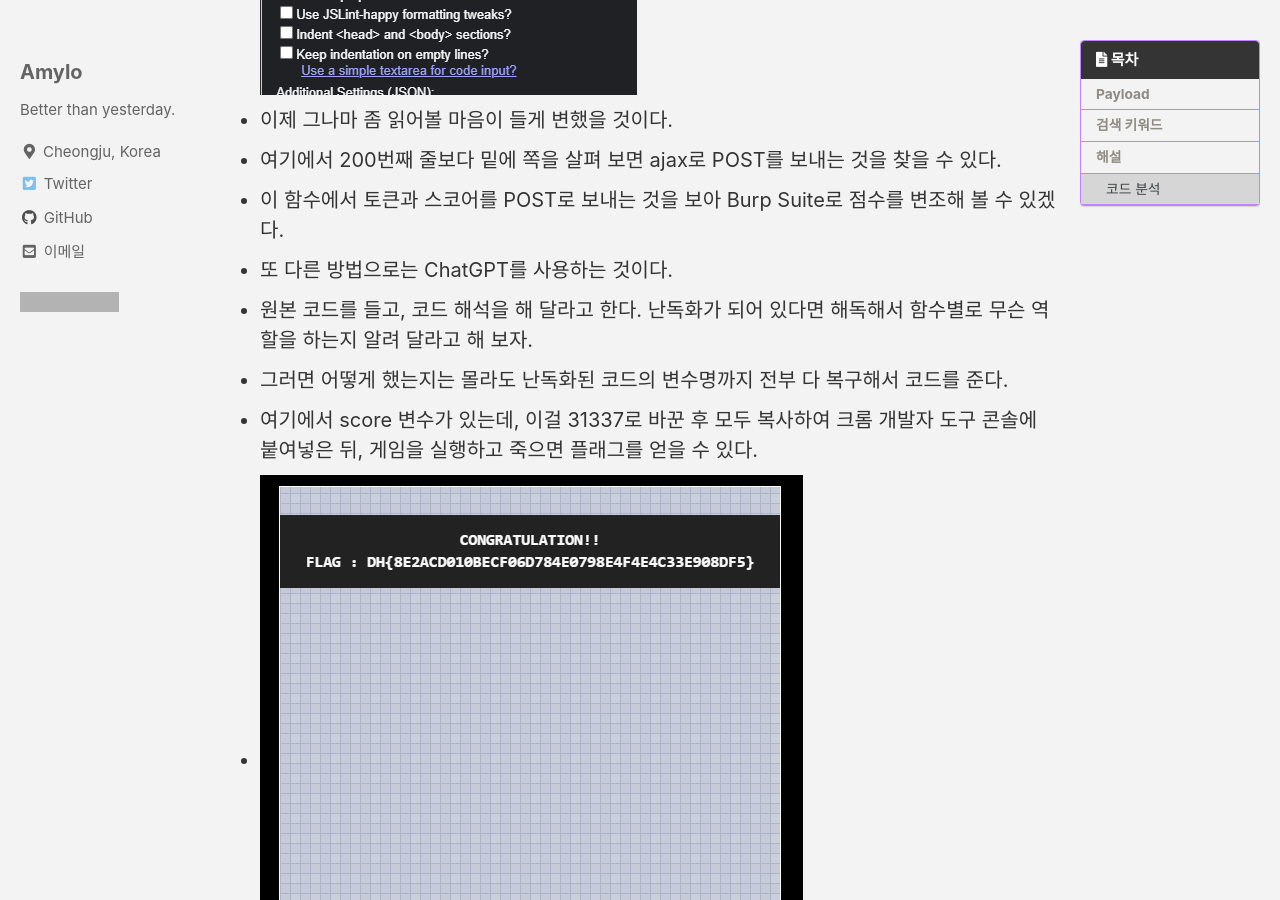
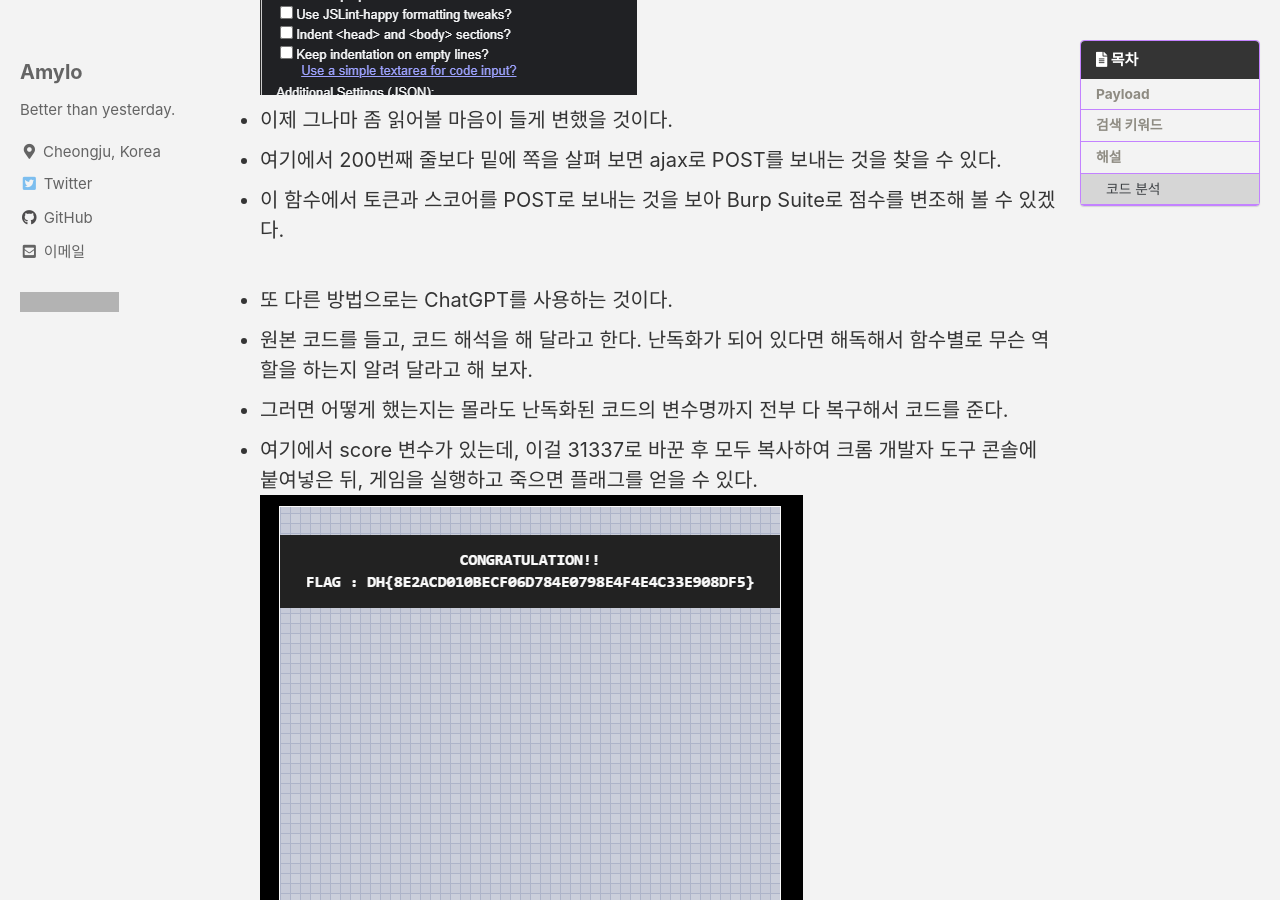
Before and after one commit to Amylo-jh/Amylo-blog, a Jekyll site: the page built from _posts/2024-08-04-Dreamhack_324.md, in a window 1280 px wide and 900 px high, scrolled down 5475 px. Built offline with Jekyll 4.4.1, drawn with Linux system fonts in a browser that asks for light colours; cached includes are drawn as plain includes; comment, search, counter and statistics services are not loaded; grey boxes are pictures that could not be loaded.

Commit message:
fix line breaks

```diff
--- a/_posts/2024-08-04-Dreamhack_324.md
+++ b/_posts/2024-08-04-Dreamhack_324.md
@@ -171,11 +171,11 @@ function secureGame() {
 - 이제 그나마 좀 읽어볼 마음이 들게 변했을 것이다.
 - 여기에서 200번째 줄보다 밑에 쪽을 살펴 보면 ajax로 POST를 보내는 것을 찾을 수 있다.
 - 이 함수에서 토큰과 스코어를 POST로 보내는 것을 보아 Burp Suite로 점수를 변조해 볼 수 있겠다.
-<br>
+<br><br>
 - 또 다른 방법으로는 ChatGPT를 사용하는 것이다.
 - 원본 코드를 들고, 코드 해석을 해 달라고 한다. 난독화가 되어 있다면 해독해서 함수별로 무슨 역할을 하는지 알려 달라고 해 보자.
 - 그러면 어떻게 했는지는 몰라도 난독화된 코드의 변수명까지 전부 다 복구해서 코드를 준다.
 - 여기에서 score 변수가 있는데, 이걸 31337로 바꾼 후 모두 복사하여 크롬 개발자 도구 콘솔에 붙여넣은 뒤, 게임을 실행하고 죽으면 플래그를 얻을 수 있다.<br>
-- ![alt text]({{ site.url }}{{ site.baseurl }}/assets/images/Dreamhack/324/Pasted image 20240717194634.png)
+![alt text]({{ site.url }}{{ site.baseurl }}/assets/images/Dreamhack/324/Pasted image 20240717194634.png)
 <br>
 - 솔직히 아직도 난독화 되어 있는 코드는 접근하기가 어려운 것 같다.
```
